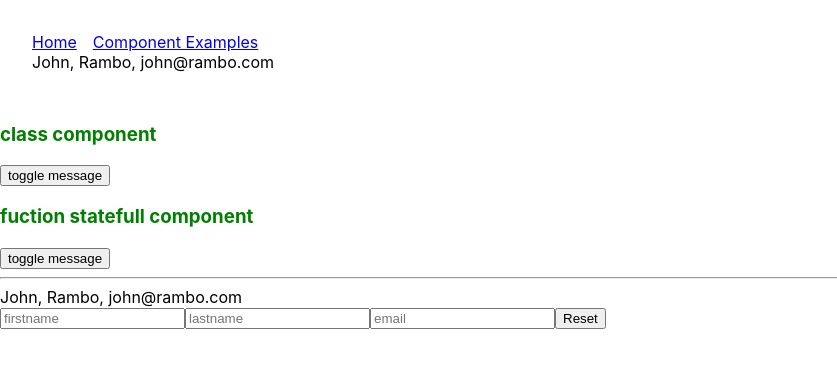
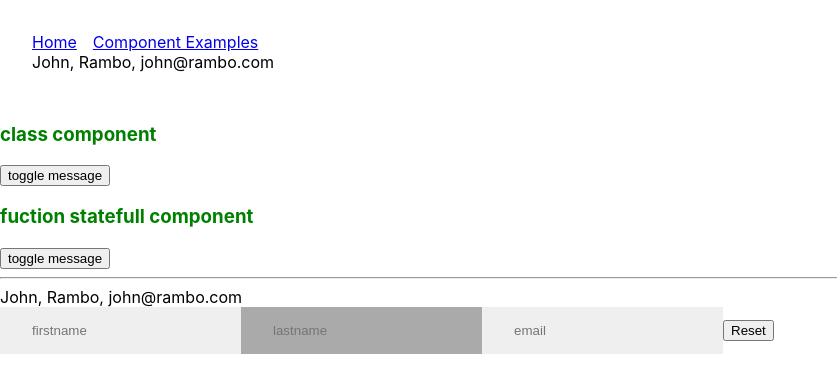
Before and after one commit to Lurtt/react-basics, a React (Create React App) app: page /examples in a window 1280 px wide. Shown: the top 392 px of the page, without its empty margins (0-837 px from the left). Built offline with nearby package versions, Linux system fonts and the light colour scheme.

Commit message:
styled-components example - css in js

```diff
--- a/package.json
+++ b/package.json
@@ -11,7 +11,8 @@
     "react": "^16.13.0",
     "react-dom": "^16.13.0",
     "react-router-dom": "^5.1.2",
-    "react-scripts": "3.4.0"
+    "react-scripts": "3.4.0",
+    "styled-components": "^5.0.1"
   },
   "scripts": {
     "start": "react-scripts start",
--- /dev/null
+++ b/src/components/TextInput.js
@@ -0,0 +1,10 @@
+import styled from 'styled-components'
+
+const TextInput = styled.input`
+  padding: 1rem 2rem;
+  border: none;
+  background-color: ${props => props.disabled ? "#aaa" : "#efefef"};
+  color: ${(props) => props.textColor ? props.textColor : '#333'};
+`
+
+export default TextInput
--- a/src/pages/Examples.js
+++ b/src/pages/Examples.js
@@ -3,6 +3,7 @@ import React, { Component, Fragment, useContext } from 'react';
 import UserContext from '../contexts/userContext'
 import Headline from '../components/Headline'
 import useToggleMessage from '../hooks/useToggleMessage'
+import TextInput from '../components/TextInput'
 
 class BadWay extends Component {
   state = {
@@ -81,9 +82,9 @@ const Home = () => {
       <hr />
       <div>{user.firstname}, {user.lastname}, {user.email}</div>
       <div>
-        <input type="text" placeholder="firstname" onChange={({ target }) => handleOnChange("firstname", target.value)} />
-        <input type="text" placeholder="lastname" onChange={({ target }) => handleOnChange("lastname", target.value)} />
-        <input type="text" placeholder="email" onChange={({ target }) => handleOnChange("email", target.value)} />
+        <TextInput textColor="red" type="text" placeholder="firstname" onChange={({ target }) => handleOnChange("firstname", target.value)} />
+        <TextInput disabled type="text" placeholder="lastname" onChange={({ target }) => handleOnChange("lastname", target.value)} />
+        <TextInput type="text" placeholder="email" onChange={({ target }) => handleOnChange("email", target.value)} />
 
         {/*
           <input type="text" placeholder="lastname" onChange={saveLastname} />
```
Also changed, not shown: 1 other file (tests, documents, lock files or other folders).
